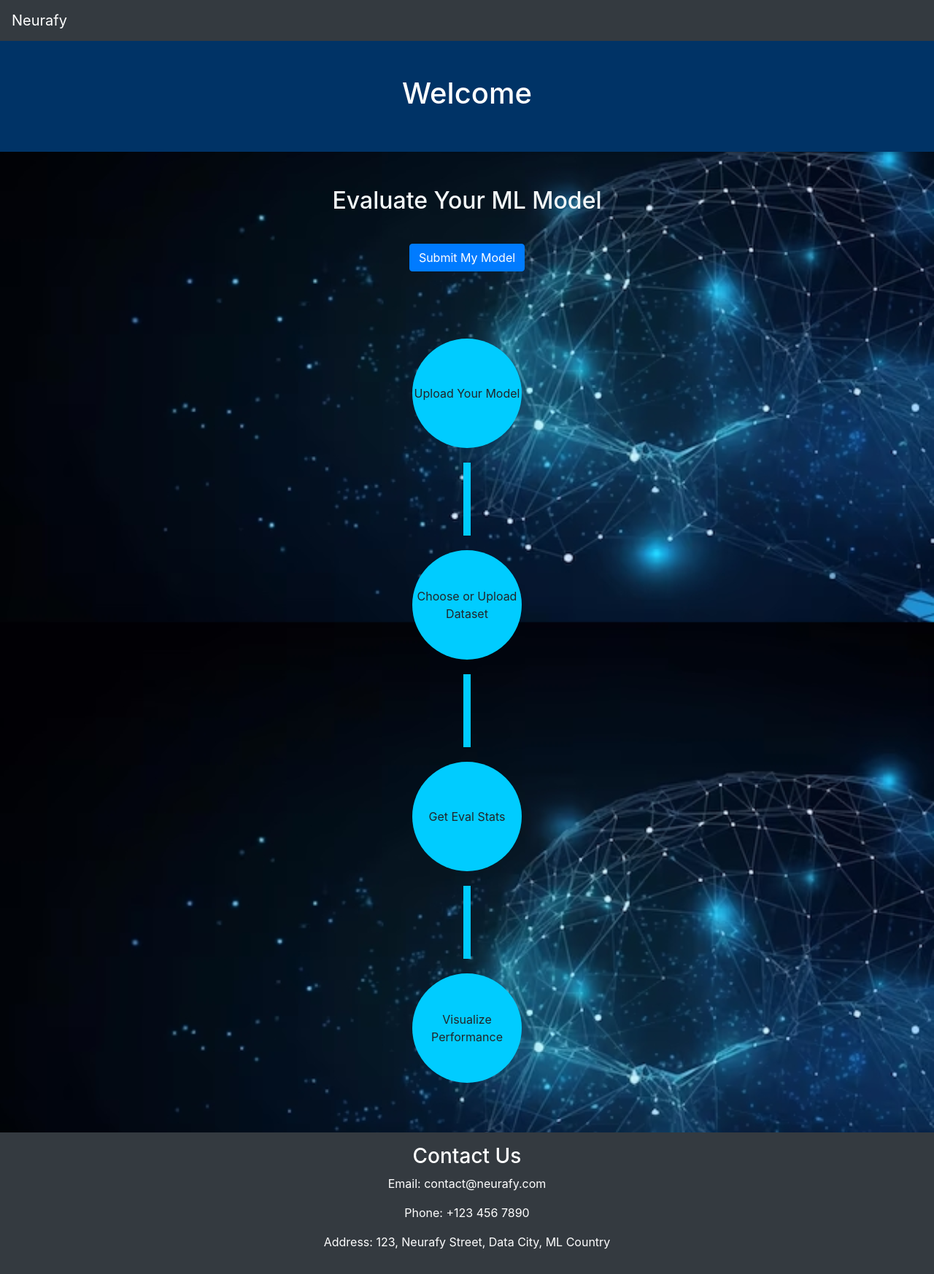
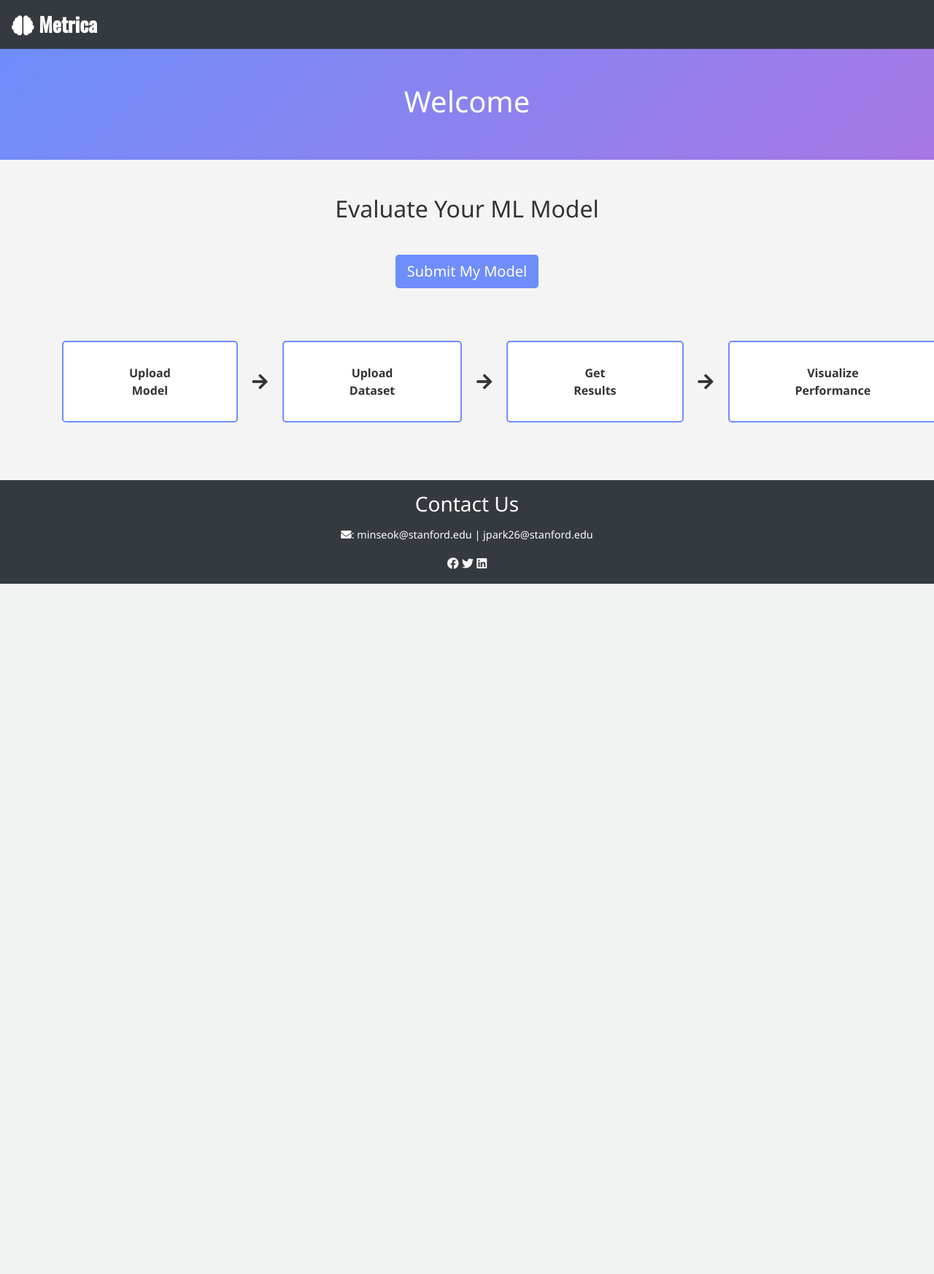
Before and after one commit to mbae26/Metrica, a Flask app: page / in a window 1280 px wide. Shown: the whole page at 73% size. After the commit the page ends 800 px from the top, so only its background shows below. Run offline with Flask 3, Linux system fonts and the light colour scheme; some libraries are stand-ins or nearby versions.

Commit message:
Refined the design of the website

```diff
--- a/app/static/css/style.css
+++ b/app/static/css/style.css
@@ -1,32 +1,115 @@
-.welcome-section {
-    background-color: #003366;
-    color: #ffffff;
+/* style.css */
+
+/* Basic Reset */
+* {
+    margin: 0;
+    padding: 0;
+    box-sizing: border-box;
 }
 
-.evaluate-model h2 {
-    color: #f4f8f9;
-    margin-bottom: 1rem;
+body {
+    display: flex;
+    flex-direction: column;
+    font-family: 'Segoe UI', Tahoma, Geneva, Verdana, sans-serif;
+    background-color: #f4f4f4;
+    color: #333;
+    min-height: 100vh;
 }
 
-.process-diagram .node {
-    background-color: #00ccff;
-    border-radius: 50%;
-    width: 150px;
-    height: 150px;
+/* Navbar */
+.navbar {
+    background-color: #343a40; /* Adjust if needed */
+}
+
+.navbar-brand {
+    font-size: 1.7rem;
+    font-weight: bold;
+    font-family: 'Oswald', sans-serif;
+}
+
+/* Welcome Section */
+.welcome-section {
+    background: linear-gradient(135deg, #6e8efb, #a777e3);
+    color: white;
+}
+
+/* Main Section */
+.main {
+    padding: 30px 0;
+}
+
+/* Evaluation Section */
+.evaluate-model h2 {
+    color: #333;
+    margin-bottom: 20px;
+}
+
+.btn-primary {
+    background-color: #6e8efb;
+    border: none;
+}
+
+.btn-primary:hover {
+    background-color: #5a7bd5;
+}
+
+/* Process Diagram */
+.process-diagram {
+    display: flex;
+    flex-direction: row;
+    justify-content: space-between;
+    align-items: center;
+}
+
+.node {
+    background-color: #fff;
+    border: 2px solid #6e8efb;
+    padding: 30px 90px;
+    margin: 10px 20;
+    border-radius: 5px;
+    color: #333;
+    font-weight: bold;
+}
+
+.connector {
     display: flex;
     align-items: center;
     justify-content: center;
-    margin: 20px 0;
-    position: relative;
+    width: 200px;
+    font-size: 1.5em;
+    margin: 0 20px;
 }
 
-.process-diagram .connector {
-    background-color: #00ccff;
-    width: 10px;
-    height: 100px;
+/* Footer */
+footer {
+    background-color: #343a40;
+    color: #ddd;
+    margin-top: auto;
 }
 
-/* Additional styling for the connector lines and nodes to match the design */
-/* You may also want to add :before or :after pseudo-elements for the connectors to create lines */
+footer a {
+    color: #f8f9fa;
+}
 
-/* Make sure to include responsive design adjustments for different screen sizes */
+footer a:hover {
+    color: #bbb;
+}
+
+footer h3 {
+    margin-bottom: 15px;
+}
+
+footer p {
+    font-size: 0.9rem;
+}
+
+/* Responsive Design */
+@media (max-width: 768px) {
+    .process-diagram {
+        text-align: center;
+    }
+
+    .process-diagram .connector {
+        display: none;
+    }
+}
--- a/app/templates/index.html
+++ b/app/templates/index.html
@@ -3,21 +3,17 @@
 <head>
     <meta charset="UTF-8">
     <meta name="viewport" content="width=device-width, initial-scale=1.0">
-    <title>Neurafy</title>
+    <title>Metrica</title>
     <link rel="stylesheet" href="https://stackpath.bootstrapcdn.com/bootstrap/4.5.2/css/bootstrap.min.css">
-    <link rel="stylesheet" href="style.css">
-    <style>
-        body {
-            background-image: url('../static/img/background.jpg');
-            background-size: cover;
-            background-repeat: no-repeat;
-            background-attachment: fixed;
-        }
-    </style>
+    <link rel="stylesheet" href="{{ url_for('static', filename='css/style.css') }}">
+    <link rel="stylesheet" href="https://cdnjs.cloudflare.com/ajax/libs/font-awesome/5.15.3/css/all.min.css">
+    <link rel="preconnect" href="https://fonts.googleapis.com">
+    <link rel="preconnect" href="https://fonts.gstatic.com" crossorigin>
+    <link href="https://fonts.googleapis.com/css2?family=Oswald:wght@500&family=Cormorant+Garamond:wght@500&display=swap" rel="stylesheet">
 </head>
 <body>
     <nav class="navbar navbar-expand-lg navbar-dark bg-dark">
-        <a class="navbar-brand" href="#">Neurafy</a>
+        <a class="navbar-brand" href="#"> <i class="fas fa-brain"></i> Metrica</a>
         <!-- other navigation items if needed -->
     </nav>
 
@@ -28,14 +24,14 @@
     <main class="container">
         <section class="evaluate-model text-center py-5">
             <h2>Evaluate Your ML Model</h2>
-            <a href="/submit" class="btn btn-primary my-4">Submit My Model</a>
-            <div class="process-diagram d-flex flex-column align-items-center pt-5">
-                <div class="node">Upload Your Model</div>
-                <div class="connector"></div>
-                <div class="node">Choose or Upload Dataset</div>
-                <div class="connector"></div>
-                <div class="node">Get Eval Stats</div>
-                <div class="connector"></div>
+            <a href="/submit" class="btn btn-primary btn-lg my-4">Submit My Model</a>
+            <div class="process-diagram d-flex flex-row align-items-center pt-5">
+                <div class="node">Upload Model</div>
+                <div class="connector"><i class="fas fa-arrow-right"></i></div>
+                <div class="node">Upload Dataset</div>
+                <div class="connector"><i class="fas fa-arrow-right"></i></div>
+                <div class="node">Get Results</div>
+                <div class="connector"><i class="fas fa-arrow-right"></i></div>
                 <div class="node">Visualize Performance</div>
             </div>
         </section>
@@ -44,10 +40,11 @@
     <footer class="bg-dark text-white text-center py-3">
         <div class="container">
             <h3>Contact Us</h3>
-            <p>Email: contact@neurafy.com</p>
-            <p>Phone: +123 456 7890</p>
-            <p>Address: 123, Neurafy Street, Data City, ML Country</p>
+            <p><i class='fas fa-envelope'></i>: minseok@stanford.edu | jpark26@stanford.edu</p>
             <!-- Add any social media links or additional contact details here -->
+            <a href="https://www.facebook.com"><i class="fab fa-facebook"></i></a>
+            <a href="https://www.twitter.com"><i class="fab fa-twitter"></i></a>
+            <a href="https://www.linkedin.com"><i class="fab fa-linkedin"></i></a>
         </div>
     </footer>
 
```
